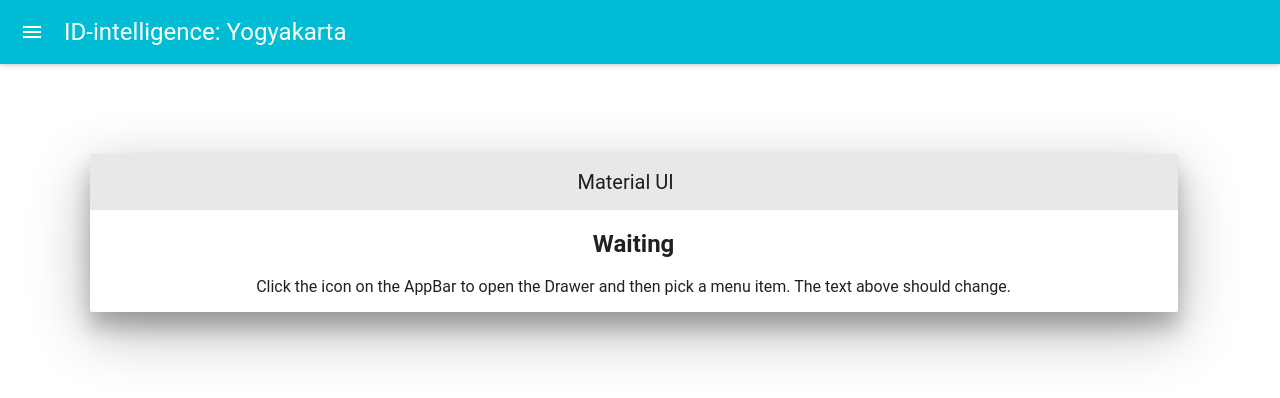
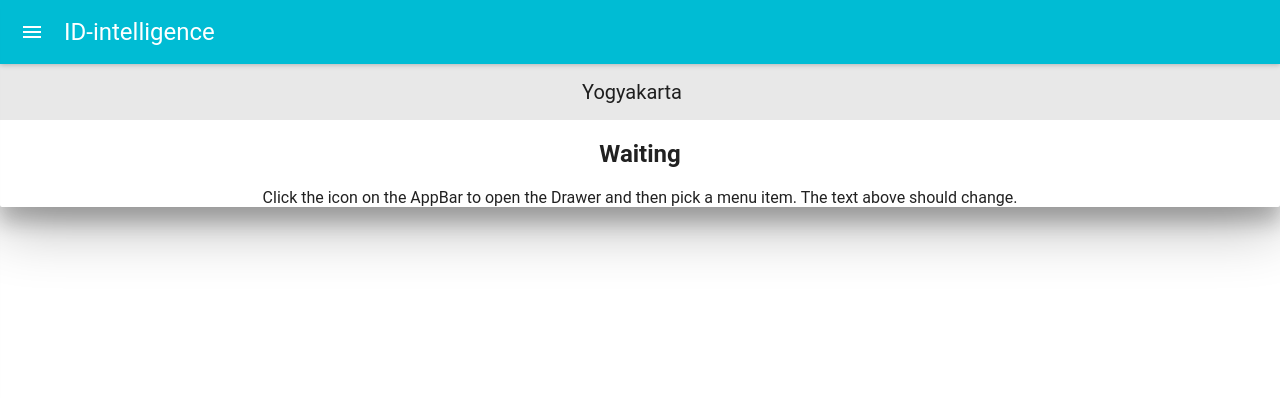
Before and after one commit to Indoligensia/ID-intelligence, a React (Create React App) app: page / in a window 1280 px wide. Shown: the top 398 px of the page. Built offline with nearby package versions, Linux system fonts and the light colour scheme.

Commit message:
refactor: will center paper

```diff
--- a/src/components/App.js
+++ b/src/components/App.js
@@ -8,11 +8,9 @@ import Foo from './Foo';
 import './App.css';
 
 const paperStyle = {
-    height: '85%',
-    width: "85%",
-    margin: '7%',
-    textAlign: 'center',
-    display: 'inline-block',
+    height: '100%',
+    width: "100%",
+    textAlign: 'center'
 };
 
 class App extends Component {
@@ -94,7 +92,7 @@ class App extends Component {
 
                 <AppBar
                     iconClassNameRight="muidocs-icon-navigation-expand-more"
-                    title="ID-intelligence: Yogyakarta"
+                    title="ID-intelligence"
                     onLeftIconButtonClick={this.handleToggle}
                 />
 
@@ -110,7 +108,7 @@ class App extends Component {
 
                 <Paper style={paperStyle} zDepth={5}>
                     <Toolbar style={{"justifyContent": "center"}}>
-                        <ToolbarTitle text="Material UI"/>
+                        <ToolbarTitle text="Yogyakarta"/>
                     </Toolbar>
                     {content}
                     <p>Click the icon on the AppBar to open the Drawer and then pick a menu item. The text above should change.</p>
```
